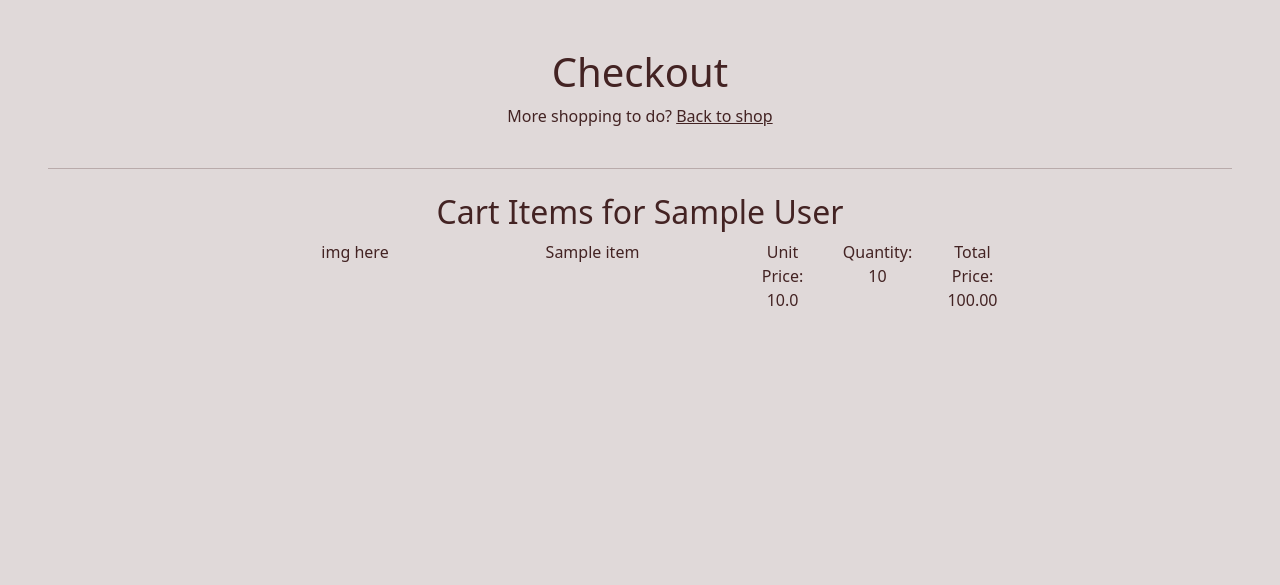
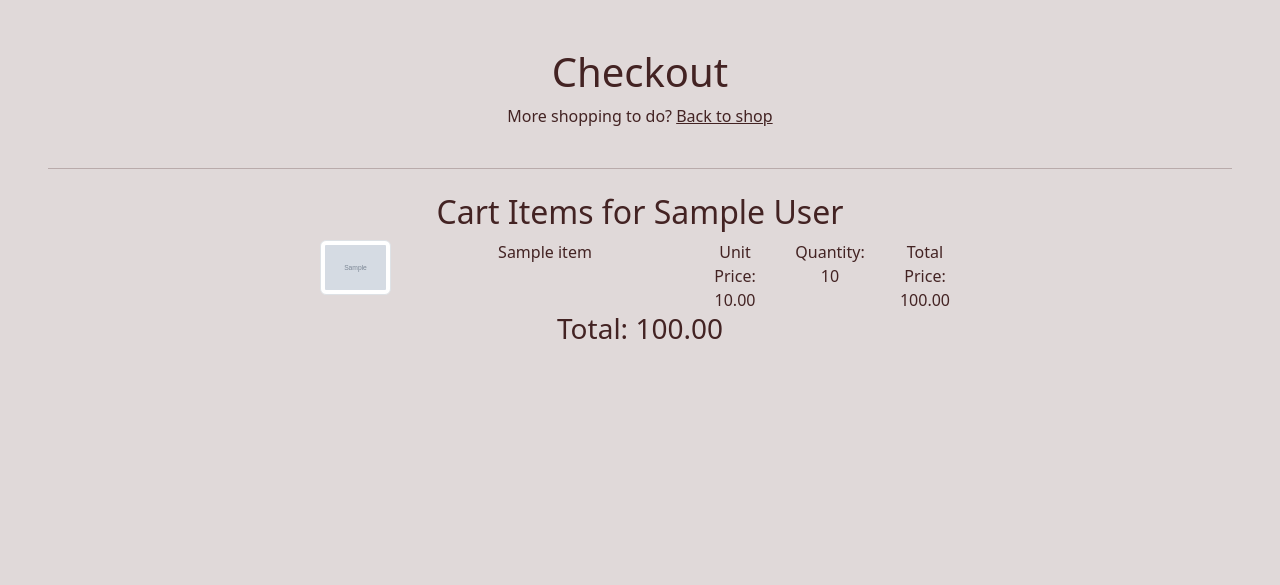
Before and after one commit to mcshanem/mikes-shop, a Flask app: page /checkout in a window 1280 px wide. Shown: the part 75-660 px from the top of the page. Run offline with Flask 3, Linux system fonts and the light colour scheme; a user stored in the database is signed in; tables that the repository leaves empty hold one stand-in row (values such as "Sample post"); grey boxes marked "Sample" are stand-in pictures; some libraries are stand-ins or nearby versions.

Commit message:
Update checkout page with images and pricing

```diff
--- a/main.py
+++ b/main.py
@@ -83,10 +83,15 @@ def shop():
 @app.route("/checkout")
 @login_required
 def checkout():
-    print("In checkout view")
-    print(len(current_user.cart_items))
-    print(current_user.cart_items[0].item.name)
-    return render_template("checkout.html", cart_items=current_user.cart_items)
+    # Calculate total price
+    total_price = sum(
+        cart_item.quantity * cart_item.item.price
+        for cart_item in current_user.cart_items
+    )
+
+    return render_template(
+        "checkout.html", cart_items=current_user.cart_items, total_price=total_price
+    )
 
 
 @app.route("/login", methods=["GET", "POST"])
--- a/templates/checkout.html
+++ b/templates/checkout.html
@@ -10,24 +10,25 @@
     <div class="container">
         {% for cart_item in cart_items %}
         <div class="row justify-content-center">
-            <div class="col-2">
-                img here
+            <div class="col-1">
+                <img src="{{ url_for('static', filename='img/' + cart_item.item.image_filename) }}" class="img-thumbnail">
             </div>
             <div class="col-3">
                 {{ cart_item.item.name }}
             </div>
             <div class="col-1">
-                Unit Price: {{ cart_item.item.price }}
+                Unit Price: {{ '%0.2f' % cart_item.item.price }}
             </div>
             <div class="col-1">
                 Quantity: {{ cart_item.quantity }}
             </div>
             <div class="col-1">
-                Total Price: {{ "%0.2f" | format(cart_item.item.price * cart_item.quantity | round(2)) }}
+                Total Price: {{ '%0.2f' % (cart_item.item.price * cart_item.quantity | round(2)) }}
             </div>
         </div>
         {% endfor %}
     </div>
+    <h3>Total: {{ '%0.2f' % total_price }}</h3>
 </div>
 
 {% include "footer.html" %}
```
